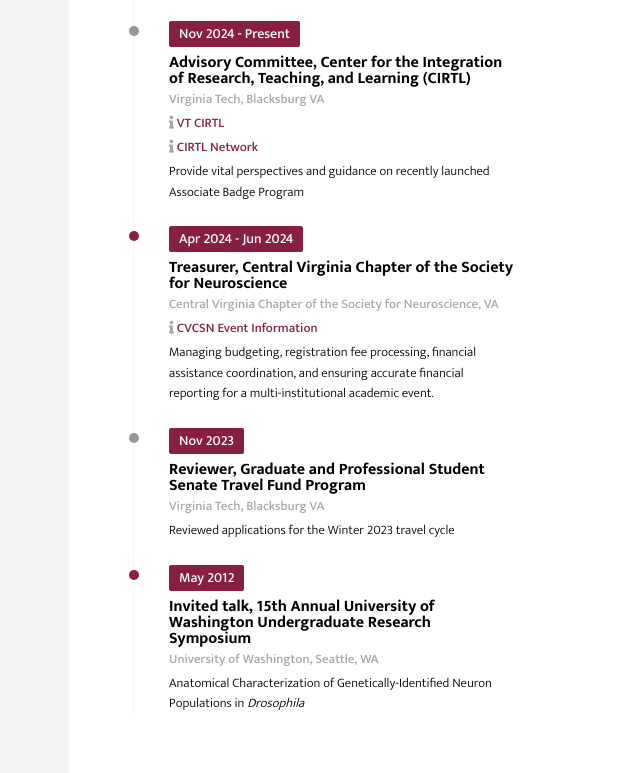
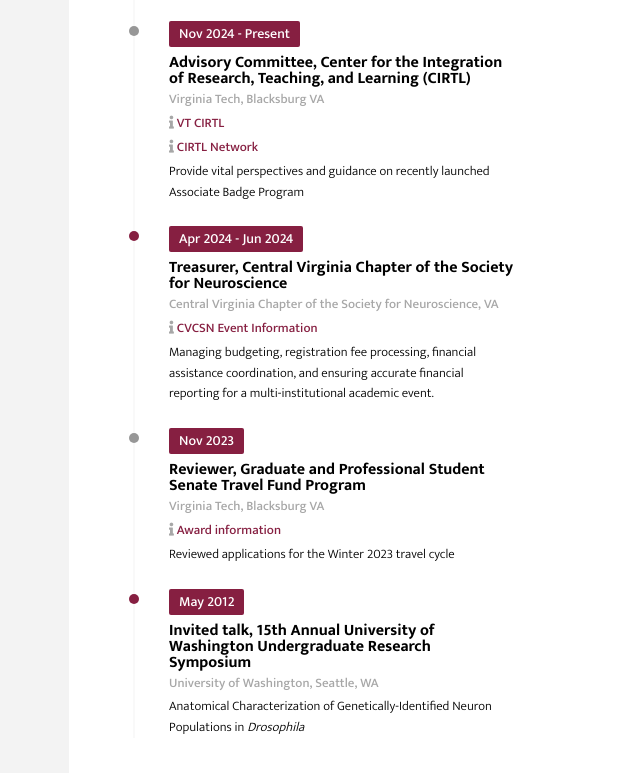
Before and after one commit to ainul-huda/ainul-huda.github.io, a plain HTML site: page service.html in a window 1280 px wide. Shown: the part 1386-2159 px from the top of the page, without its empty margins (231-871 px from the left). Drawn offline with Linux system fonts and the light colour scheme.

Commit message:
Update service.html

```diff
--- a/service.html
+++ b/service.html
@@ -160,6 +160,10 @@
                                 <span class="badge badge-primary">Nov 2023</span>
                                 <h6 class="time-line-item-title">Reviewer, Graduate and Professional Student Senate Travel Fund Program</h6>
                                 <p class="time-line-item-subtitle">Virginia Tech, Blacksburg VA</p>
+                                <p class="time-line-item-subtitle">
+                                    <i class="fas fa-info"></i>
+                                    <a href="https://gpss.vt.edu/programs/tfp.html" target="_blank">Award information</a>
+                                </p>
                                 <p class="time-line-item-content">Reviewed applications for the Winter 2023 travel cycle</p>
                             </li>
                             <li class="time-line-item">
```
